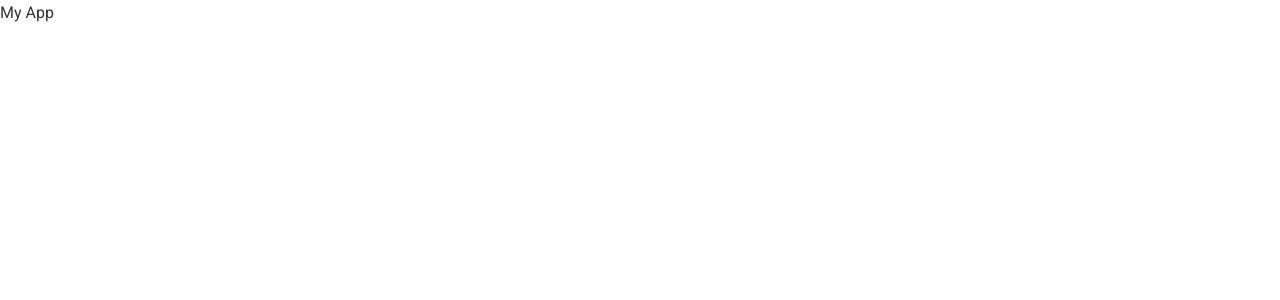
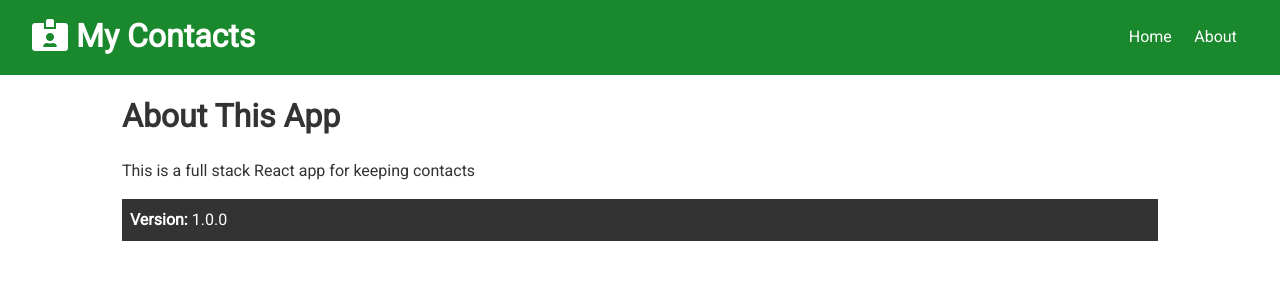
Before and after one commit to SilvesterSpath/My-Contact-Keeper, a React (Create React App) app in the folder client/: page /about in a window 1280 px wide. Shown: the top 300 px of the page. Built offline with nearby package versions, Linux system fonts and the light colour scheme; the HTML template or start-up script is replaced by a standard one.

Commit message:
context contact

```diff
--- a/client/src/App.css
+++ b/client/src/App.css
@@ -2,7 +2,7 @@
 
 /* Global Styles */
 :root {
-  --primary-color: #003699;
+  --primary-color: #027c17;
   --dark-color: #333333;
   --light-color: #f4f4f4;
   --danger-color: #dc3545;
--- a/client/src/App.js
+++ b/client/src/App.js
@@ -1,7 +1,27 @@
+import React, { Fragment } from 'react';
 import './App.css';
+import { BrowserRouter as Router, Route, Switch } from 'react-router-dom';
+import Navbar from './components/layout/Navbar';
+import Home from './components/pages/Home';
+import About from './components/pages/About';
+import ContactState from './context/contact/ContactState';
 
 const App = () => {
-  return <div className='App'>My App</div>;
+  return (
+    <ContactState>
+      <Router>
+        <Fragment>
+          <Navbar />
+          <div className='container'>
+            <Switch>
+              <Route exact path='/' component={Home} />
+              <Route exact path='/about' component={About} />
+            </Switch>
+          </div>
+        </Fragment>
+      </Router>
+    </ContactState>
+  );
 };
 
 export default App;
--- a/client/src/components/layout/Navbar.js
+++ b/client/src/components/layout/Navbar.js
@@ -1,7 +1,31 @@
 import React from 'react';
+import PropTypes from 'prop-types';
+import { Link } from 'react-router-dom';
 
-const Navbar = () => {
-  return <div></div>;
+const Navbar = ({ title, icon }) => {
+  return (
+    <div className='navbar bg-primary'>
+      <h1>
+        <i className={icon} /> {title}
+      </h1>
+      <ul>
+        <li>
+          <Link to='/'>Home</Link>
+          <Link to='/about'>About</Link>
+        </li>
+      </ul>
+    </div>
+  );
+};
+
+Navbar.propType = {
+  title: PropTypes.string.isRequired,
+  icon: PropTypes.string,
+};
+
+Navbar.defaultProps = {
+  title: 'My Contacts',
+  icon: 'fas fa-id-card-alt',
 };
 
 export default Navbar;
--- /dev/null
+++ b/client/src/components/pages/About.js
@@ -0,0 +1,17 @@
+import React from 'react';
+
+const About = () => {
+  return (
+    <div>
+      <h1>About This App</h1>
+      <p className='my-1'>
+        This is a full stack React app for keeping contacts
+      </p>
+      <p className='bg-dark p'>
+        <strong>Version: </strong> 1.0.0
+      </p>
+    </div>
+  );
+};
+
+export default About;
--- /dev/null
+++ b/client/src/components/pages/Home.js
@@ -0,0 +1,11 @@
+import React from 'react';
+
+const Home = () => {
+  return (
+    <div>
+      <h1>Home</h1>
+    </div>
+  );
+};
+
+export default Home;
--- /dev/null
+++ b/client/src/context/contact/ContactState.js
@@ -0,0 +1,69 @@
+import React, { useReducer } from 'react';
+import uuid from 'uuid';
+import ContactContext from './contactContext';
+import ContactReducer from './contactReducer';
+import {
+  ADD_CONTACT,
+  DELETE_CONTACT,
+  SET_CURRENT,
+  CLEAR_CURRENT,
+  UPDATE_CONTACT,
+  FILTER_CONTACT,
+  CLEAR_FILTER,
+} from '../types';
+
+const ContactState = (props) => {
+  const initialState = {
+    contacts: [
+      {
+        id: 1,
+        name: 'Jill Johnson',
+        email: 'jill@gmail.com',
+        phone: '111-111-1111',
+        type: 'personal',
+      },
+      {
+        id: 2,
+        name: 'Sara Watson',
+        email: 'sara@gmail.com',
+        phone: '222-222-2222',
+        type: 'personal',
+      },
+      {
+        id: 3,
+        name: 'Harry White',
+        email: 'harry@gmail.com',
+        phone: '333-333-3333',
+        type: 'professional',
+      },
+    ],
+  };
+
+  const [state, dispatch] = useReducer(ContactReducer, initialState);
+
+  // Add Contact
+
+  // Delete Contact
+
+  // Set Current Contact
+
+  // Clear Current Contact
+
+  // Update Contact
+
+  // Filter Contacts
+
+  // Clear Filter
+
+  return (
+    <ContactContext.Provider
+      value={{
+        contacts: state.contacts,
+      }}
+    >
+      {props.children}
+    </ContactContext.Provider>
+  );
+};
+
+export default ContactState;
--- /dev/null
+++ b/client/src/context/contact/contactContext.js
@@ -0,0 +1,5 @@
+import { createContext } from 'react';
+
+const contactContext = createContext();
+
+export default contactContext;
--- /dev/null
+++ b/client/src/context/types.js
@@ -0,0 +1,9 @@
+export const ADD_CONTACT = 'ADD_CONTACT';
+export const DELETE_CONTACT = 'DELETE_CONTACT';
+export const SET_CURRENT = 'SET_CURRENT';
+export const CLEAR_CURRENT = 'CLEAR_CURRENT';
+export const UPDATE_CONTACT = 'UPDATE_CONTACT';
+export const FILTER_CONTACT = 'FILTER_CONTACT';
+export const CLEAR_FILTER = 'CLEAR_FILTER';
+export const SET_ALERT = 'SET_ALERT';
+export const REMOVE_ALERT = 'REMOVE_ALERT';
```
Also changed, not shown: client/src/context/contact/contactReducer.js (added), 1 other file (tests, documents, lock files or other folders).
